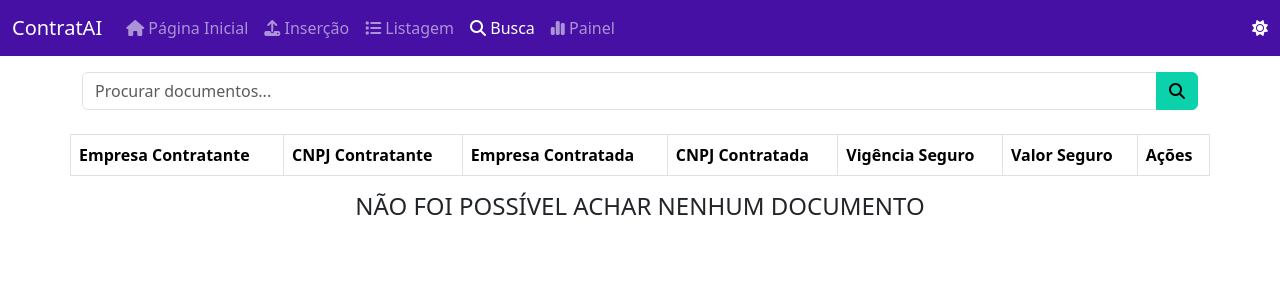
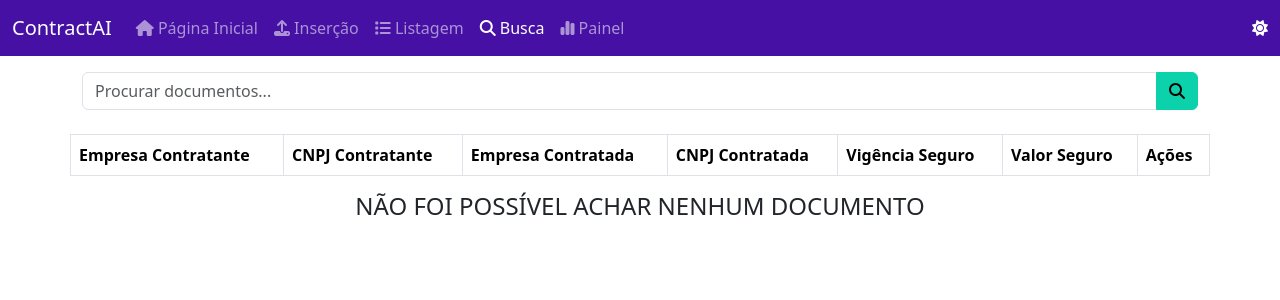
Before and after one commit to brunaogomes11/granto-desafio-site, a Flask app: page /busca in a window 1280 px wide. Shown: the top 300 px of the page. Run offline with Flask 3, Linux system fonts and the light colour scheme; data that the repository does not hold is empty; some libraries are stand-ins or nearby versions.

Commit message:
mudança de nome para ContractAI

```diff
--- a/app/templates/busca_avancada.html
+++ b/app/templates/busca_avancada.html
@@ -4,7 +4,7 @@
 <head>
   <meta charset="utf-8" />
   <meta name="viewport" content="width=device-width, initial-scale=1" />
-  <title>Busca por documentos - ContratAI</title>
+  <title>Busca por documentos - ContractAI</title>
   <link href="https://cdn.jsdelivr.net/npm/bootstrap@5.3.3/dist/css/bootstrap.min.css" rel="stylesheet"
     integrity="sha384-QWTKZyjpPEjISv5WaRU9OFeRpok6YctnYmDr5pNlyT2bRjXh0JMhjY6hW+ALEwIH" crossorigin="anonymous" />
   <link rel="stylesheet" href="{{url_for('static',filename='custom.css')}}" />
@@ -15,7 +15,7 @@
 <body>
   <nav class="navbar navbar-dark navbar-expand-lg vw-90 bg-primary sticky-top">
     <div class="container-fluid d-flex justify-content-between">
-      <a class="navbar-brand" href="#">ContratAI</a>
+      <a class="navbar-brand" href="#">ContractAI</a>
       <button class="navbar-toggler" type="button" data-bs-toggle="collapse" data-bs-target="#navbarNav"
         aria-controls="navbarNav" aria-expanded="false" aria-label="Toggle navigation">
         <span class="navbar-toggler-icon"></span>
--- a/app/templates/erros.html
+++ b/app/templates/erros.html
@@ -4,7 +4,7 @@
 <head>
     <meta charset="utf-8">
     <meta name="viewport" content="width=device-width, initial-scale=1">
-    <title>Página Inicial - ContratAI</title>
+    <title>Página Inicial - ContractAI</title>
     <link href="https://cdn.jsdelivr.net/npm/bootstrap@5.3.3/dist/css/bootstrap.min.css" rel="stylesheet"
         integrity="sha384-QWTKZyjpPEjISv5WaRU9OFeRpok6YctnYmDr5pNlyT2bRjXh0JMhjY6hW+ALEwIH" crossorigin="anonymous">
     <link rel="stylesheet" href="{{url_for('static',filename='custom.css')}}">
@@ -15,7 +15,7 @@
 <body>
     <nav class="navbar navbar-dark navbar-expand-lg bg-primary sticky-top">
         <div class="container-fluid d-flex justify-content-between">
-            <a class="navbar-brand" href="#">ContratAI</a>
+            <a class="navbar-brand" href="#">ContractAI</a>
             <button class="navbar-toggler" type="button" data-bs-toggle="collapse" data-bs-target="#navbarNav"
                 aria-controls="navbarNav" aria-expanded="false" aria-label="Toggle navigation">
                 <span class="navbar-toggler-icon"></span>
--- a/app/templates/index.html
+++ b/app/templates/index.html
@@ -4,7 +4,7 @@
 <head>
     <meta charset="utf-8">
     <meta name="viewport" content="width=device-width, initial-scale=1">
-    <title>Página Inicial - ContratAI</title>
+    <title>Página Inicial - ContractAI</title>
     <link href="https://cdn.jsdelivr.net/npm/bootstrap@5.3.3/dist/css/bootstrap.min.css" rel="stylesheet"
         integrity="sha384-QWTKZyjpPEjISv5WaRU9OFeRpok6YctnYmDr5pNlyT2bRjXh0JMhjY6hW+ALEwIH" crossorigin="anonymous">
     <link rel="stylesheet" href="{{url_for('static',filename='custom.css')}}">
@@ -27,7 +27,7 @@
 <body>
     <nav class="navbar navbar-dark navbar-expand-lg bg-primary sticky-top">
         <div class="container-fluid d-flex justify-content-between">
-            <a class="navbar-brand" href="#">ContratAI</a>
+            <a class="navbar-brand" href="#">ContractAI</a>
             <button class="navbar-toggler" type="button" data-bs-toggle="collapse" data-bs-target="#navbarNav"
                 aria-controls="navbarNav" aria-expanded="false" aria-label="Toggle navigation">
                 <span class="navbar-toggler-icon"></span>
@@ -62,7 +62,7 @@
         <div class="parallax">
             <div class="d-flex justify-content-center align-items-center h-100 flex-column">
                 <h1 class="display-4 text-white text-center mb-4" style="font-weight: bold; text-shadow: 2px 2px 4px rgba(0, 0, 0, 0.5);">
-                    Bem-vindo ao ContratAI
+                    Bem-vindo ao ContractAI
                 </h1>
                 <p class="text-white text-center mb-4" style="max-width: 600px;">
                 </p>
--- a/app/templates/insercao.html
+++ b/app/templates/insercao.html
@@ -4,7 +4,7 @@
 <head>
     <meta charset="utf-8">
     <meta name="viewport" content="width=device-width, initial-scale=1">
-    <title>Inserção de Documentos - ContratAI</title>
+    <title>Inserção de Documentos - ContractAI</title>
     <link href="https://cdn.jsdelivr.net/npm/bootstrap@5.3.3/dist/css/bootstrap.min.css" rel="stylesheet"
         integrity="sha384-QWTKZyjpPEjISv5WaRU9OFeRpok6YctnYmDr5pNlyT2bRjXh0JMhjY6hW+ALEwIH" crossorigin="anonymous">
     <link rel="stylesheet" href="{{url_for('static',filename='custom.css')}}">
@@ -15,7 +15,7 @@
 <body>
     <nav class="navbar navbar-dark navbar-expand-lg vw-90 bg-primary sticky-top">
         <div class="container-fluid d-flex justify-content-between">
-            <a class="navbar-brand" href="#">ContratAI</a>
+            <a class="navbar-brand" href="#">ContractAI</a>
             <button class="navbar-toggler" type="button" data-bs-toggle="collapse" data-bs-target="#navbarNav"
                 aria-controls="navbarNav" aria-expanded="false" aria-label="Toggle navigation">
                 <span class="navbar-toggler-icon"></span>
--- a/app/templates/listagem.html
+++ b/app/templates/listagem.html
@@ -4,7 +4,7 @@
 <head>
   <meta charset="utf-8">
   <meta name="viewport" content="width=device-width, initial-scale=1">
-  <title>Lista de Documentos - ContratAI</title>
+  <title>Lista de Documentos - ContractAI</title>
   <link href="https://cdn.jsdelivr.net/npm/bootstrap@5.3.3/dist/css/bootstrap.min.css" rel="stylesheet"
     integrity="sha384-QWTKZyjpPEjISv5WaRU9OFeRpok6YctnYmDr5pNlyT2bRjXh0JMhjY6hW+ALEwIH" crossorigin="anonymous">
   <link rel="stylesheet" href="{{url_for('static',filename='custom.css')}}">
@@ -16,7 +16,7 @@
 <body>
   <nav class="navbar navbar-dark navbar-expand-lg vw-90 bg-primary sticky-top">
     <div class="container-fluid d-flex justify-content-between">
-      <a class="navbar-brand" href="#">ContratAI</a>
+      <a class="navbar-brand" href="#">ContractAI</a>
       <button class="navbar-toggler" type="button" data-bs-toggle="collapse" data-bs-target="#navbarNav"
         aria-controls="navbarNav" aria-expanded="false" aria-label="Toggle navigation">
         <span class="navbar-toggler-icon"></span>
--- a/app/templates/painel.html
+++ b/app/templates/painel.html
@@ -4,7 +4,7 @@
 <head>
     <meta charset="utf-8">
     <meta name="viewport" content="width=device-width, initial-scale=1">
-    <title>Painel - ContratAI</title>
+    <title>Painel - ContractAI</title>
     <link href="https://cdn.jsdelivr.net/npm/bootstrap@5.3.3/dist/css/bootstrap.min.css" rel="stylesheet"
         integrity="sha384-QWTKZyjpPEjISv5WaRU9OFeRpok6YctnYmDr5pNlyT2bRjXh0JMhjY6hW+ALEwIH" crossorigin="anonymous">
     <link rel="stylesheet" href="{{url_for('static',filename='custom.css')}}">
@@ -20,7 +20,7 @@
 <body>
     <nav class="navbar navbar-dark navbar-expand-lg bg-primary sticky-top">
         <div class="container-fluid d-flex justify-content-between">
-            <a class="navbar-brand" href="#">ContratAI</a>
+            <a class="navbar-brand" href="#">ContractAI</a>
             <button class="navbar-toggler" type="button" data-bs-toggle="collapse" data-bs-target="#navbarNav"
                 aria-controls="navbarNav" aria-expanded="false" aria-label="Toggle navigation">
                 <span class="navbar-toggler-icon"></span>
```
